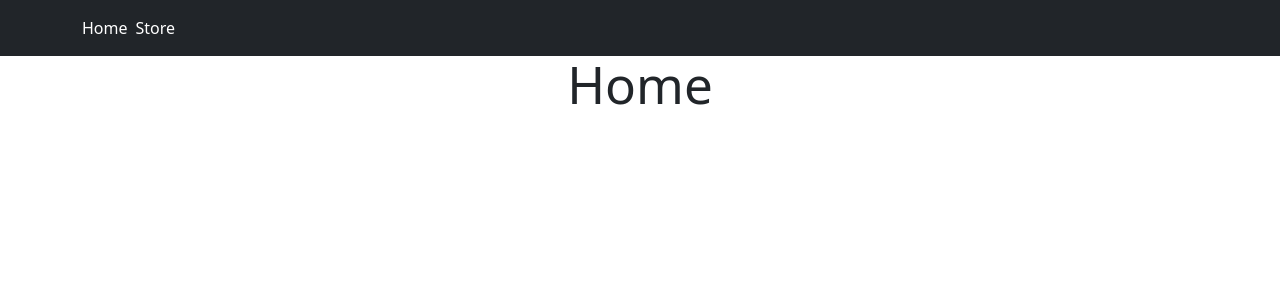
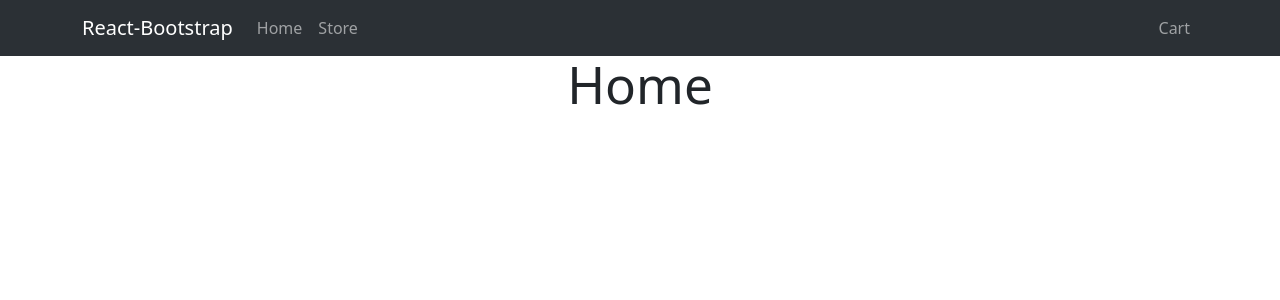
Before and after one commit to ReneSzz/Shopping_Cart, a React (Vite) app: page / in a window 1280 px wide. Shown: the top 300 px of the page. Built offline with nearby package versions, Linux system fonts and the light colour scheme.

Commit message:
fixed nav issues and set up routes

```diff
--- a/src/App.css
+++ b/src/App.css
@@ -5,7 +5,7 @@
 }
 .headerLink
 {
-color: white !important;
+color: white;
 }
 
 .logo {
--- a/src/App.jsx
+++ b/src/App.jsx
@@ -2,6 +2,7 @@ import { useState } from 'react'
 import Container from 'react-bootstrap/Container';
 import Nav from 'react-bootstrap/Nav';
 import Navbar from 'react-bootstrap/Navbar';
+import NavDropdown from 'react-bootstrap/NavDropdown';
 import { Store } from './pages/store';
 import { Home } from './pages/home';
 import { Link, Route , Routes } from 'react-router-dom';
@@ -12,14 +13,21 @@ function App() {
 
   return (
     <>
-       <Navbar bg="dark" data-bs-theme="dark">
-        <Container>
-        <Link className="headerLink nav-link" to="/">Home</Link>
+        <Navbar bg="dark" data-bs-theme="dark" expand="lg" className="bg-body-tertiary">
+      <Container>
+        <Navbar.Brand  as={Link} to={"/"} >React-Bootstrap</Navbar.Brand>
+        <Navbar.Toggle aria-controls="responsive-navbar-nav" />
+        <Navbar.Collapse id="responsive-navbar-nav">
           <Nav className="me-auto">
-          <Link className="headerLink nav-link" color='white' to="/store">Store</Link>
+            <Nav.Link  as={Link} to={"/"} >Home</Nav.Link>
+            <Nav.Link as={Link} to={"/store"}>Store</Nav.Link>
           </Nav>
-        </Container>
-      </Navbar>
+          <Nav>
+            <Nav.Link>Cart</Nav.Link>
+          </Nav>
+        </Navbar.Collapse>
+      </Container>
+    </Navbar>
       <Routes>
         <Route path="/" element={<Home/>}></Route>
         <Route path="/store" element={<Store/>} ></Route>
```
